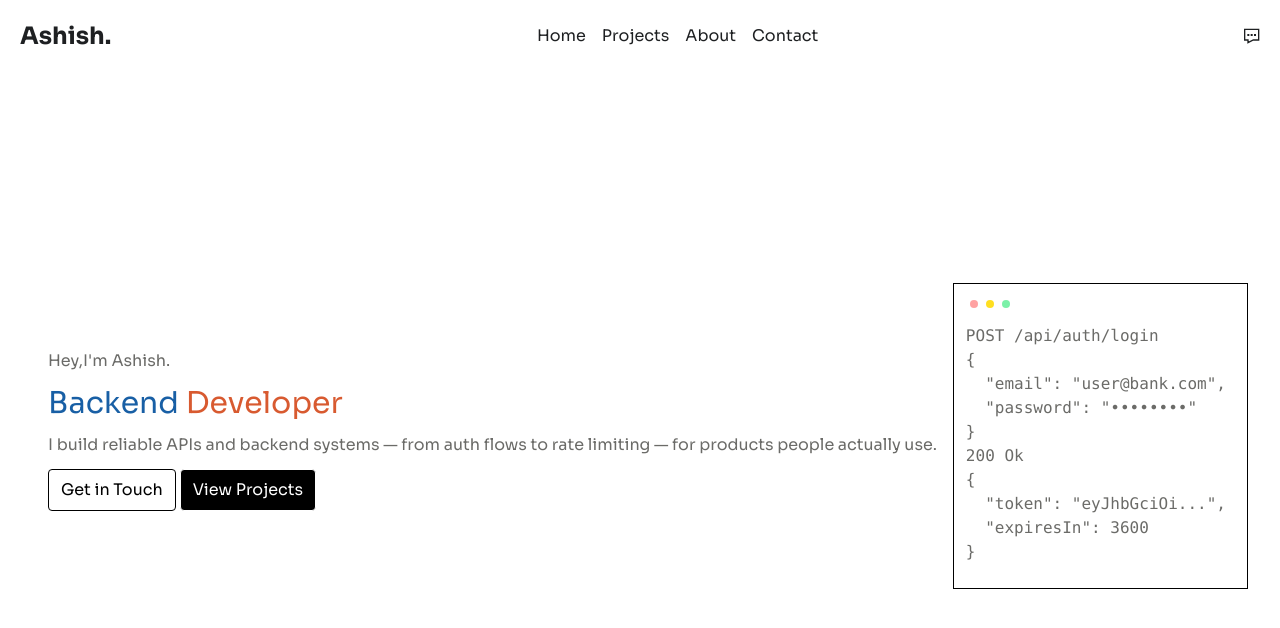
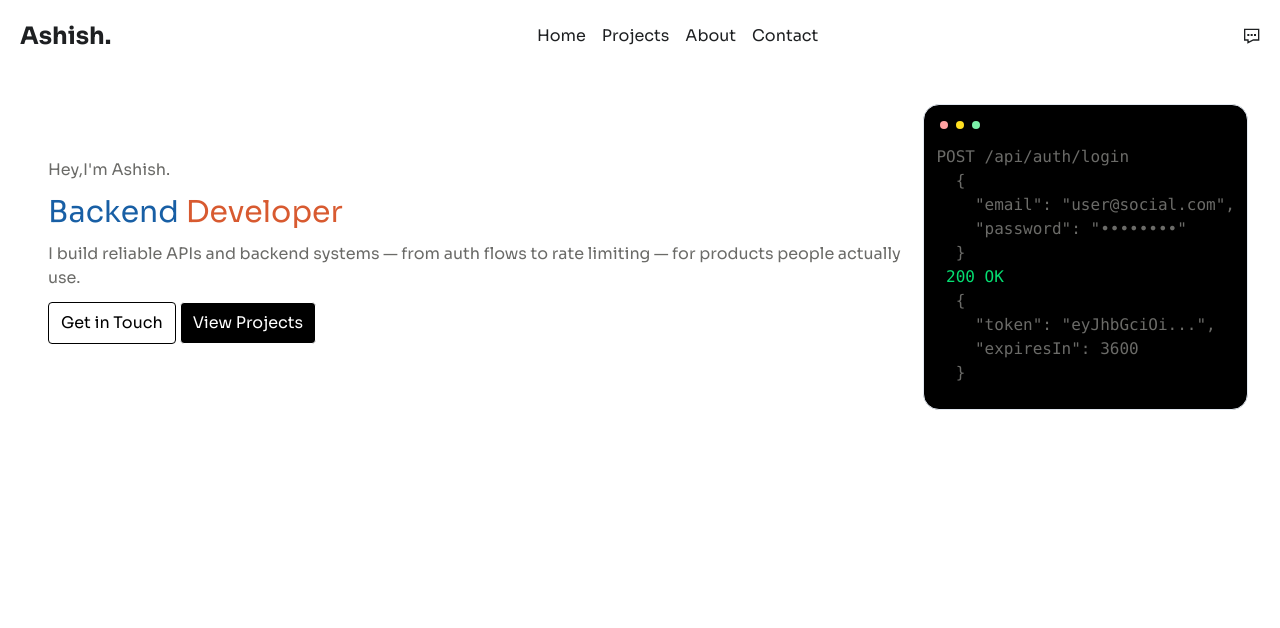
Before and after one commit to AshishResolute/portfolio, a React app in the folder portfolio/: page / in a window 1280 px wide. Shown: the top 628 px of the page. Built offline with nearby package versions, Linux system fonts and the light colour scheme; the HTML template or start-up script is replaced by a standard one.

Commit message:
Completed with Home section of portfolio

```diff
--- a/portfolio/src/components/main.jsx
+++ b/portfolio/src/components/main.jsx
@@ -1,7 +1,7 @@
 export const Hero = ({ userName }) => {
   return (
     // use flex-1 so that this div take the remaining space after nav as min-h-screen added a scroll bar
-    <div className=" flex flex-col flex-1  md:flex-row md:items-center   text-[#6b6b68] p-8 overflow-y-auto">
+    <div className=" flex flex-col   md:flex-row md:items-center   text-[#6b6b68] p-8 overflow-y-auto">
       <div className="space-y-3  p-4">
         <h2>Hey,I'm {userName}</h2>
         <h1 className="text-[#d85a30] text-3xl">
@@ -25,7 +25,7 @@ export const Hero = ({ userName }) => {
 
 const CodeCard = () => {
   return (
-    <div className="border border-black flex-1">
+    <div className="border border-slate-200 bg-black rounded-2xl flex-1">
       <div className="flex gap-2 p-4 ">
         <span className="rounded-[50%] bg-red-300 inline-block w-2 h-2 "></span>
         <span className="rounded-[50%] bg-yellow-300 inline-block w-2 h-2"></span>
@@ -35,10 +35,11 @@ const CodeCard = () => {
         <pre className="font-mono px-3">
           {`POST /api/auth/login
   {
-  "email": "user@bank.com",
+    "email": "user@social.com",
     "password": "••••••••"
-}
-200 Ok
+  }\n`}
+          <span className="text-green-400"> 200 OK</span>
+          {`
   {
     "token": "eyJhbGciOi...",
     "expiresIn": 3600
```
Lines whose indentation alone changed are shown as unchanged.
